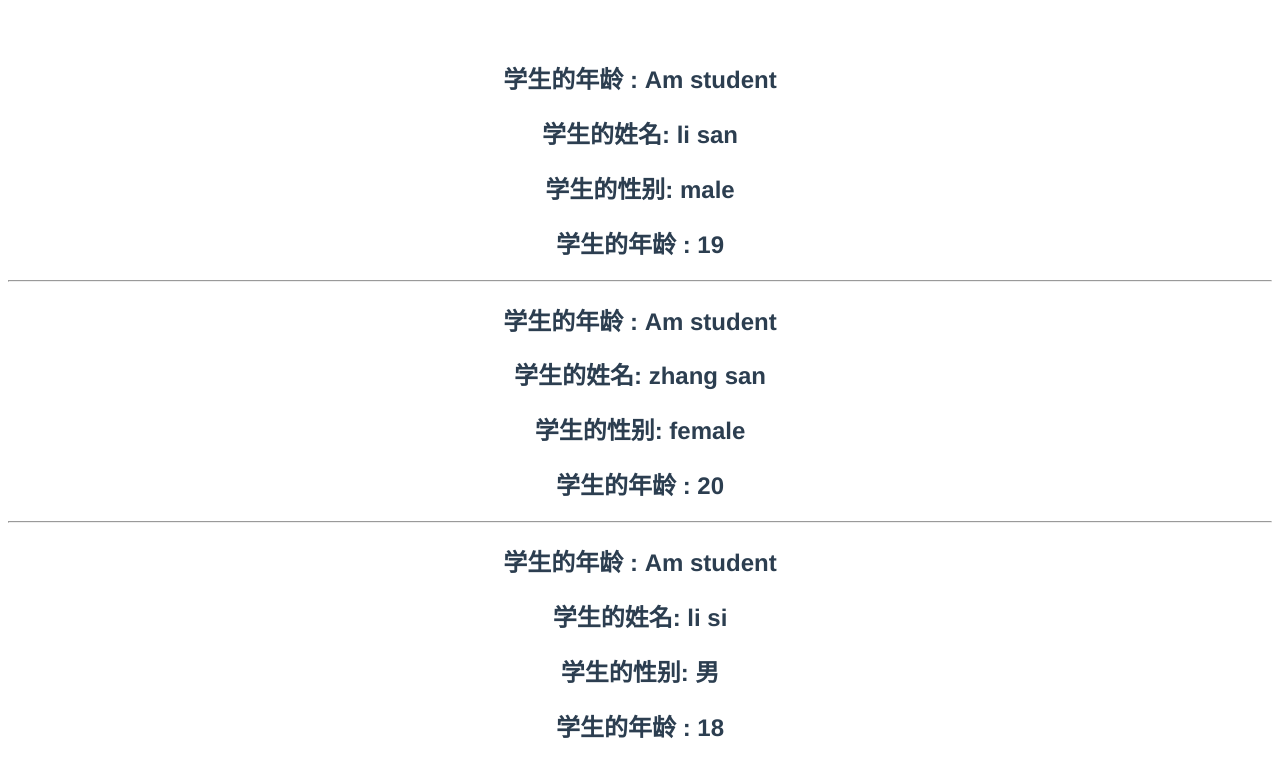
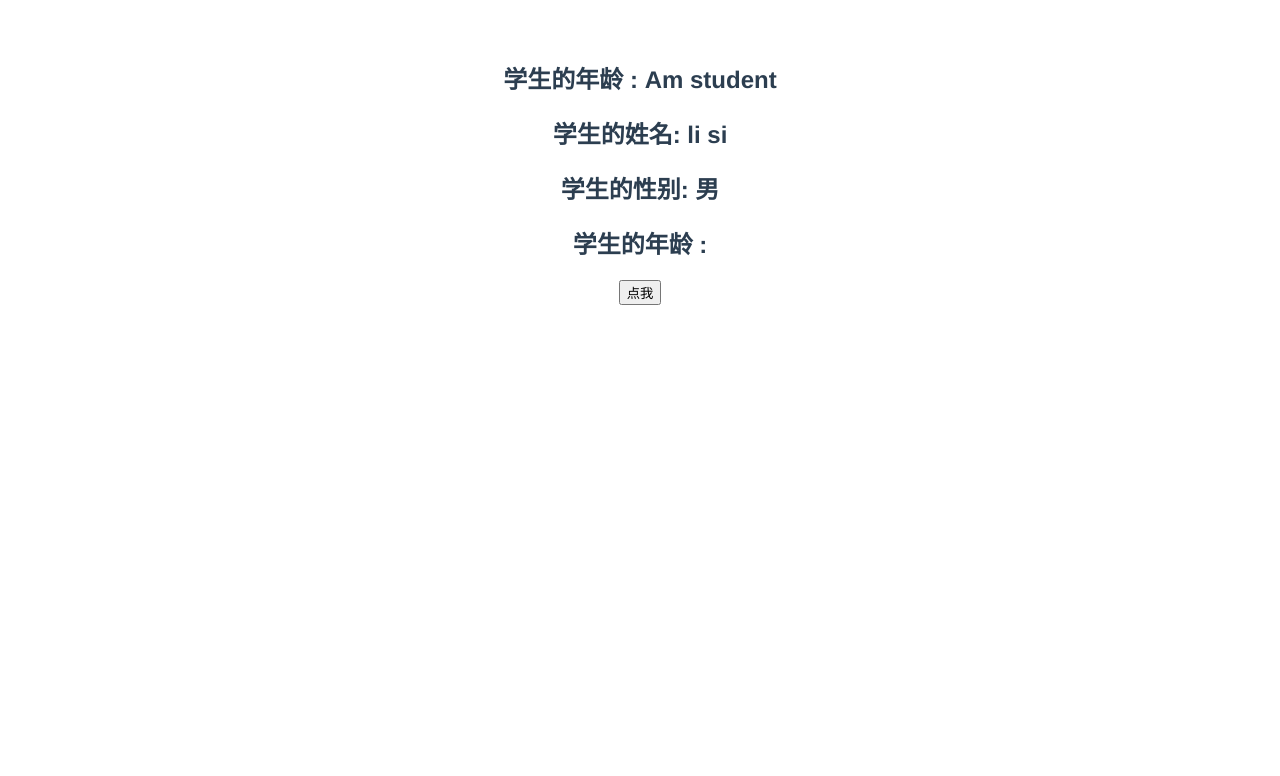
Before and after one commit to zyfAnd/vue-demo, a Vue app: page / in a window 1280 px wide. Shown: the top 776 px of the page. Built offline with nearby package versions, Linux system fonts and the light colour scheme.

Commit message:
Vue - 事件处理

```diff
--- a/src/App.vue
+++ b/src/App.vue
@@ -1,20 +1,23 @@
 <template>
   <div id="app">
-    <Student name="li san" age="19" gender=" male"/>
-    <hr>
-    <Student name="zhang san" age="20" gender=" female"/>
-    <hr>
-    <Student name="li si" age="18" />
+<!--    <Student name="li san" age="19" gender=" male"/>-->
+<!--    <hr>-->
+<!--    <Student name="zhang san" age="20" gender=" female"/>-->
+<!--    <hr>-->
+    <Student name="li si"/>
+
+    <MyAction />
   </div>
 </template>
 
 <script>
 // import HelloWorld from './components/HelloWorld.vue'
-
+import MyAction from "@/components/MyAction";
 import Student from "@/components/Student";
 export default {
   name: 'App',
   components: {
+    MyAction,
     Student
   }
 }
--- /dev/null
+++ b/src/components/MyAction.vue
@@ -0,0 +1,15 @@
+<template>
+  <button v-on:click="showInfo">点我</button>
+</template>
+
+<script>
+export default {
+  name: "MyAction",
+  methods:{
+    showInfo(){
+      alert("点我 点我！")
+      console.log("click....")
+    }
+  }
+}
+</script>
```
Also changed, not shown: 1 other file (tests, documents, lock files or other folders).
